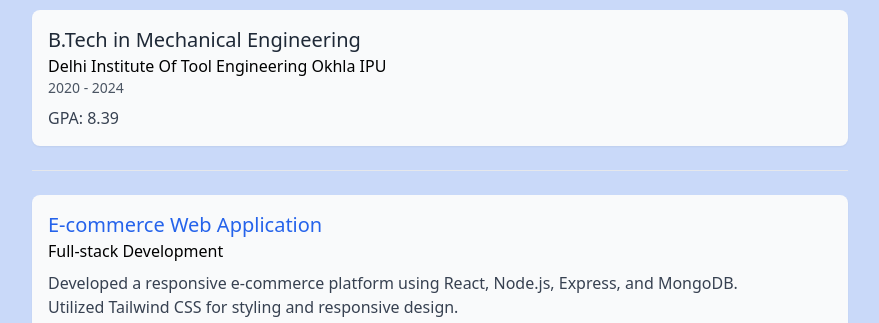
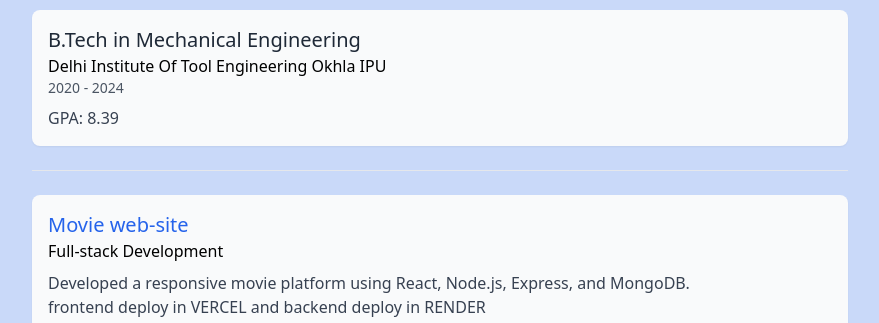
Before and after one commit to pawang0swami/personal-dashboard, a plain HTML site: page index.html in a window 1280 px wide. Shown: the part 469-792 px from the top of the page, without its empty margins (200-1079 px from the left). Drawn offline with nearby package versions, Linux system fonts and the light colour scheme.

Commit message:
cmpleted

```diff
--- a/index.html
+++ b/index.html
@@ -68,10 +68,11 @@
                     <hr>
 
                     <div class="bg-gray-50 p-4 rounded-lg shadow-sm">
-                        <a href="https://pawang0swami.github.io/e-commerce/ " class="hover:underline text-blue-600"><h3 class="text-xl  ">E-commerce Web Application</h3></a>
+                        <a href="https://moviesfly.vercel.app/" class="hover:underline text-blue-600"><h3 class="text-xl  ">Movie web-site</h3></a>
                         <p >Full-stack Development </p>
                         <ul class="text-gray-700 mt-2">
-                            <li>Developed a responsive e-commerce platform using React, Node.js, Express, and MongoDB.</li>
+                            <li>Developed a responsive movie platform using React, Node.js, Express, and MongoDB.</li>
+                            <li>frontend deploy in VERCEL and backend deploy in RENDER</li>
                             <li>Utilized Tailwind CSS for styling and responsive design.</li>
                         </ul>
                     </div>
```
